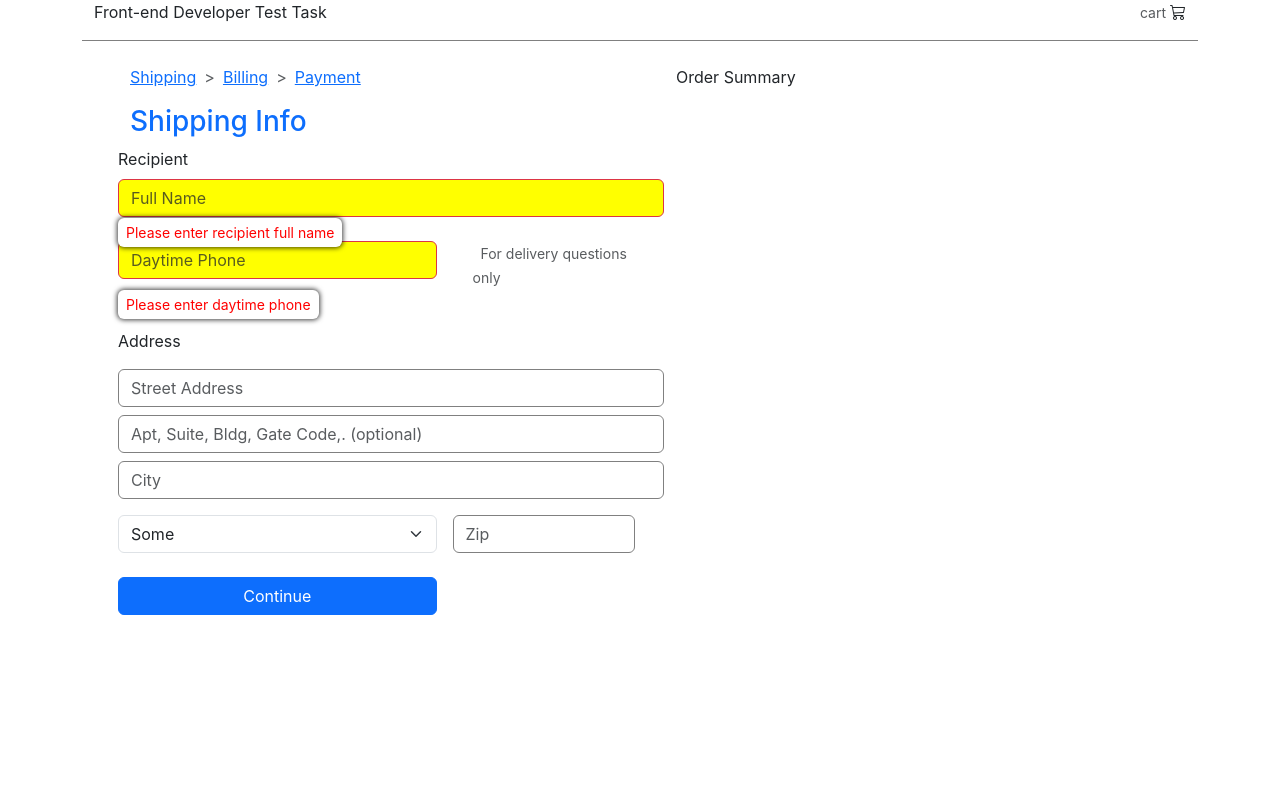
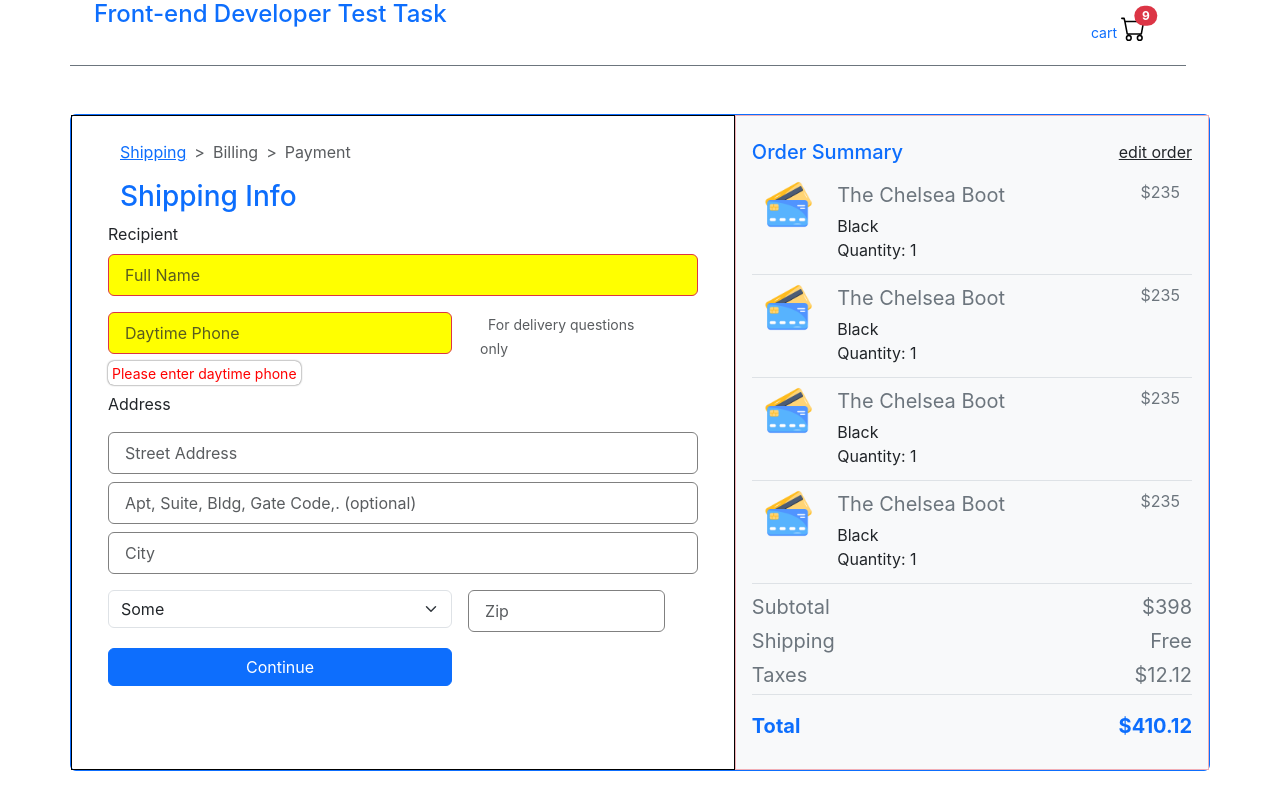
Before and after one commit to petromatkovskyi/axels-test-task, a React (Create React App) app: page / in a window 1280 px wide. Built offline with nearby package versions, Linux system fonts and the light colour scheme.

Commit message:
start creating feedback in form

```diff
--- a/src/components/BillingInfo.jsx
+++ b/src/components/BillingInfo.jsx
@@ -5,7 +5,7 @@ export default function BillingInfo({ onNextStep }) {
   return (
     <>
       <h3 className="text-primary">Billing Information</h3>
-      <Form className="row gap-2 p-3">
+      <Form className="row gap-3 p-3">
         <Form.Label className="p-0 m-0">Billing Contact</Form.Label>
         <Form.Control type="text" placeholder="Full Name" />
         <Form.Control type="email" placeholder="Email Address" />
--- /dev/null
+++ b/src/components/Feedback.jsx
@@ -0,0 +1,18 @@
+import React from 'react';
+import { Overlay, Popover } from 'react-bootstrap';
+
+export default function Feedback({ title, show, target, ref }) {
+  return (
+    <Overlay
+      show={show}
+      target={target}
+      placement="top"
+      container={ref}
+      containerPadding={5}
+    >
+      <Popover id="popover-contained" className="text-warning bg-white">
+        <Popover.Body className="text-warning p-1">{title}</Popover.Body>
+      </Popover>
+    </Overlay>
+  );
+}
--- /dev/null
+++ b/src/components/OrderedItemCard.jsx
@@ -0,0 +1,25 @@
+import React from 'react';
+import some from '../assets/images/atm-card.png';
+import { Col, Container, Figure, Row } from 'react-bootstrap';
+
+export default function OrderedItemCard() {
+  return (
+    <Container className="border-bottom mb-2 pb-2">
+      <Row>
+        <Col sm={2}>
+          <Figure>
+            <Figure.Image width={60} alt="icon" src={some} />
+          </Figure>
+        </Col>
+        <Col sm={8}>
+          <p className="mb-1 text-secondary fs-5">The Chelsea Boot</p>
+          <p className="mb-0 ">Black</p>
+          <p className="mb-1">Quantity: 1</p>
+        </Col>
+        <Col sm={2}>
+          <p className="text-end text-secondary">&#36;235</p>
+        </Col>
+      </Row>
+    </Container>
+  );
+}
--- a/src/components/ShippingInfo.jsx
+++ b/src/components/ShippingInfo.jsx
@@ -1,23 +1,49 @@
-import { Col, Form, Row, Button } from 'react-bootstrap';
+import { Col, Form, Row, Button, Tooltip } from 'react-bootstrap';
 import StyledFormControl from './StyledFormControl';
 import StyledFormFeedback from './StyledFormFeedback';
+import TriggerExample from './TooltipExample';
+import { useRef, useState } from 'react';
+import Feedback from './Feedback';
 
 export default function ShippingInfo({ onNextStep }) {
+  const [show, setShow] = useState(true);
+  const [target, setTarget] = useState(null);
+  const FullNameInput = useRef(null);
+  const ref = useRef(null);
+
+  const handleClick = (event) => {
+    // setShow(!show);
+    setTarget(event.target);
+  };
+
   const handleSubmit = (e) => {
     e.preventDefault();
   };
   return (
     <>
       <h3 className="text-primary">Shipping Info</h3>
-      <Form className="row mb-3 gap-4" onSubmit={handleSubmit}>
+      <Form className="row mb-3 gap-3" onSubmit={handleSubmit}>
         <Form.Group className="position-relative p-0">
           <Form.Label>Recipient</Form.Label>
-          <StyledFormControl type="text" placeholder="Full Name" isInvalid={true} />
-          <StyledFormFeedback type="invalid" tooltip>
-            Please enter recipient full name
-          </StyledFormFeedback>
+
+          <div ref={FullNameInput}>
+            <StyledFormControl
+              type="text"
+              placeholder="Full Name"
+              isInvalid={true}
+              onClick={handleClick}
+            />
+            <Feedback
+              title="Please enter recipient full name"
+              show={show}
+              target={target}
+              ref={FullNameInput}
+            />
+            {/* <StyledFormFeedback type="invalid" tooltip>
+              Please enter recipient full name
+            </StyledFormFeedback> */}
+          </div>
         </Form.Group>
-
         <Form.Group as={Col} sm={12} md={7} className="position-relative p-0">
           <StyledFormControl type="tel" placeholder="Daytime Phone" isInvalid={true} />
           <StyledFormFeedback type="invalid" tooltip>
@@ -27,7 +53,6 @@ export default function ShippingInfo({ onNextStep }) {
         <Col sm={12} md={4}>
           <Form.Text className="ps-2">For delivery questions only</Form.Text>
         </Col>
-
         <Form.Group as={Row} className="gx-0 gy-2">
           <Form.Label>Address</Form.Label>
           <StyledFormControl type="text" placeholder="Street Address" />
--- a/src/components/StyledFormControl.jsx
+++ b/src/components/StyledFormControl.jsx
@@ -4,6 +4,7 @@ import styled from 'styled-components';
 const StyledFormControl = styled(Form.Control)`
   color: green;
   border-color: gray;
+  padding: 0.5rem 1rem;
 
   &.is-invalid {
     background: yellow;
--- a/src/components/StyledFormFeedback.jsx
+++ b/src/components/StyledFormFeedback.jsx
@@ -4,7 +4,9 @@ import styled from 'styled-components';
 const StyledFormFeedback = styled(Form.Control.Feedback)`
   color: red;
   background: white;
-  box-shadow: 0px 0px 5px 1px rgba(0, 0, 0, 0.75);
+  box-shadow: 0px 0px 2px 0px rgba(0, 0, 0, 0.75);
+  top: -2;
+  padding: 0.1rem 0.25rem;
 `;
 
 export default StyledFormFeedback;
--- /dev/null
+++ b/src/components/TooltipExample.jsx
@@ -0,0 +1,39 @@
+import { useState, useRef } from 'react';
+import Overlay from 'react-bootstrap/Overlay';
+import Popover from 'react-bootstrap/Popover';
+import StyledFormControl from './StyledFormControl';
+
+function TriggerExample() {
+  const [show, setShow] = useState(false);
+  const [target, setTarget] = useState(null);
+  const ref = useRef(null);
+
+  const handleClick = (event) => {
+    setShow(!show);
+    setTarget(event.target);
+  };
+
+  return (
+    <div ref={ref}>
+      <StyledFormControl onClick={handleClick} />
+
+      <Overlay
+        show={show}
+        target={target}
+        placement="top"
+        container={ref}
+        containerPadding={5}
+      >
+        <Popover id="popover-contained" className="text-warning bg-white">
+          <Popover.Body className="text-warning p-1">
+            <strong>Holy guacamole!</strong> Check this info.
+          </Popover.Body>
+        </Popover>
+      </Overlay>
+    </div>
+  );
+}
+
+export default TriggerExample;
+
+function styledFormControlWithFeedback(WrappedComponent) {}
--- a/src/containers/FormContainer.jsx
+++ b/src/containers/FormContainer.jsx
@@ -1,32 +1,112 @@
-import React from 'react';
-import { Breadcrumb, Button, Container, Form } from 'react-bootstrap';
+import { useState } from 'react';
+import { Breadcrumb, Container, Col, Row } from 'react-bootstrap';
 import styled from 'styled-components';
 import ShippingInfo from '../components/ShippingInfo';
 import BillingInfo from '../components/BillingInfo';
 import Payment from '../components/Payment';
+import OrderedList from './OrderedList';
+import SuccessInfo from '../components/SuccessInfo';
 
 const StyledBreadcrumb = styled(Breadcrumb.Item)`
+  text-decoration: none;
   &:not(:first-child):before {
     content: '>' !important;
   }
 `;
 
 export default function FormContainer() {
+  const [stepName, setStepName] = useState('shipping');
+
+  const onNextStep = () => {
+    switch (true) {
+      case stepName === 'shipping':
+        setStepName('billing');
+        break;
+      case stepName === 'billing':
+        setStepName('payment');
+        break;
+
+      case stepName === 'payment':
+        setStepName('success');
+        break;
+
+      default:
+        setStepName('shipping');
+        break;
+    }
+  };
+
+  const steps = {
+    shipping: <ShippingInfo onNextStep={onNextStep} />,
+    billing: <BillingInfo onNextStep={onNextStep} />,
+    payment: <Payment onNextStep={onNextStep} />,
+    success: <SuccessInfo />,
+  };
+
   return (
-    <Container as="main" className="d-flex flex-row m-4">
-      <Container>
+    <main className="row mt-5 border border-primary rounded">
+      <Container className="col col-7 px-sm-3 px-md-5 py-md-4 border border-black ">
         <Breadcrumb>
-          <StyledBreadcrumb href="#">Shipping</StyledBreadcrumb>
-          <StyledBreadcrumb href="#">Billing</StyledBreadcrumb>
-          <StyledBreadcrumb href="#">Payment</StyledBreadcrumb>
+          <StyledBreadcrumb href="#" active={stepName !== 'shipping'}>
+            Shipping
+          </StyledBreadcrumb>
+          <StyledBreadcrumb href="#" active={stepName !== 'billing'}>
+            Billing
+          </StyledBreadcrumb>
+          <StyledBreadcrumb href="#" active={stepName !== 'payment'}>
+            Payment
+          </StyledBreadcrumb>
         </Breadcrumb>
-
-        <ShippingInfo />
-        {/* <BillingInfo /> */}
-        {/* <Payment /> */}
+        {steps[stepName]}
+        {/* <SuccessInfo /> */}
       </Container>
 
-      <Container>Order Summary</Container>
-    </Container>
+      <Container
+        className="col col-fill px-sm-1 px-md-3 py-md-4 border border-danger-subtle bg-light"
+        style={{ filter: 'blur(30)' }}
+      >
+        <div className="row ">
+          <h5 className="col-8 text-primary">Order Summary</h5>
+          <p className="col-4 ms-auto text-end">
+            <u> edit order</u>
+          </p>
+        </div>
+        <OrderedList />
+        <div className="border-bottom mb-3 text-secondary fs-5">
+          <Row>
+            <Col>
+              <p className="mb-1">Subtotal</p>
+            </Col>
+            <Col>
+              <p className="text-end mb-1">&#36;398</p>
+            </Col>
+          </Row>
+          <Row>
+            <Col>
+              <p className="mb-1">Shipping</p>
+            </Col>
+            <Col>
+              <p className="text-end mb-1">Free</p>
+            </Col>
+          </Row>
+          <Row>
+            <Col>
+              <p className="mb-1">Taxes</p>
+            </Col>
+            <Col>
+              <p className="text-end mb-1">&#36;12.12</p>
+            </Col>
+          </Row>
+        </div>
+        <Row className="text-primary fs-5 fw-bold">
+          <Col>
+            <p className="mb-1">Total</p>
+          </Col>
+          <Col>
+            <p className="text-end mb-1">&#36;410.12</p>
+          </Col>
+        </Row>
+      </Container>
+    </main>
   );
 }
--- a/src/containers/Header.jsx
+++ b/src/containers/Header.jsx
@@ -1,21 +1,27 @@
 import React from 'react';
-import { Col, Container, Figure, NavbarBrand } from 'react-bootstrap';
+
+import { Badge, Col, Container, Figure } from 'react-bootstrap';
+
+import Cart from '../assets/images/cart.svg';
 
 export default function Header() {
   return (
-    <Container
-      as="header"
-      fluid
-      className="d-flex flex-row"
-      style={{ borderBottom: '1px solid gray' }}
-    >
+    <Container as="header" className="row border-bottom border-secondary" fluid>
       <Col>
-        <NavbarBrand href="#home">Front-end Developer Test Task</NavbarBrand>
+        <h4 href="#home" className="text-primary">
+          Front-end Developer Test Task
+        </h4>
       </Col>
       <Col>
-        <Figure className="d-flex flex-row justify-content-end align-items-center gap-1">
-          <Figure.Caption>cart</Figure.Caption>
-          <i className="bi bi-cart3"></i>
+        <Figure className="d-flex flex-row justify-content-end align-items-center gap-1 position-relative m-3">
+          <Figure.Caption className="text-primary">cart</Figure.Caption>
+          <Figure.Image width={25} src={Cart} />
+          <Badge
+            bg="secondary"
+            className="position-absolute top-0 start-100 translate-middle badge rounded-pill bg-danger"
+          >
+            9
+          </Badge>
         </Figure>
       </Col>
     </Container>
--- /dev/null
+++ b/src/containers/OrderedList.jsx
@@ -0,0 +1,13 @@
+import React from 'react';
+import OrderedItemCard from '../components/OrderedItemCard';
+
+export default function OrderedList() {
+  return (
+    <>
+      <OrderedItemCard />
+      <OrderedItemCard />
+      <OrderedItemCard />
+      <OrderedItemCard />
+    </>
+  );
+}
```
Also changed, not shown: src/components/FormControlWithFeedback.jsx (added, +11 -0 lines), src/assets/images/atm-card.png (added).
